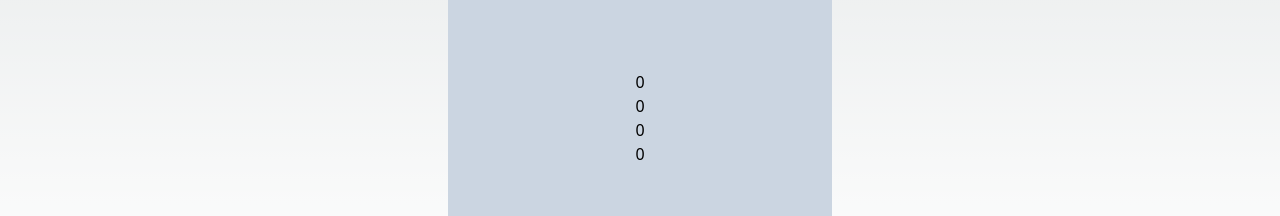
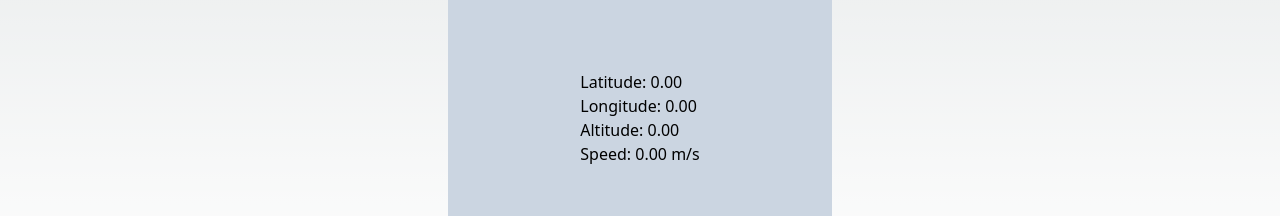
Before and after one commit to WeikeShi0730/cyclon, a Next.js app: page / in a window 1280 px wide. Shown: the part 482-698 px from the top of the page. Built offline with nearby package versions, Linux system fonts and the light colour scheme; no server answers.

Commit message:
Fix info display

```diff
--- a/src/components/dash.component.tsx
+++ b/src/components/dash.component.tsx
@@ -33,15 +33,15 @@ const Dash = () => {
       }
     }, 1000);
     return () => clearInterval(interval);
-  // eslint-disable-next-line react-hooks/exhaustive-deps
+    // eslint-disable-next-line react-hooks/exhaustive-deps
   }, [coords]);
 
   return (
     <div>
-      <div className="">{gps.latitude}</div>
-      <div className="">{gps.longitude}</div>
-      <div className="">{gps.altitude}</div>
-      <div className="">{gps.speed}</div>
+      <div className="">Latitude: {gps.latitude?.toFixed(2)}</div>
+      <div className="">Longitude: {gps.longitude?.toFixed(2)}</div>
+      <div className="">Altitude: {gps.altitude?.toFixed(2)}</div>
+      <div className="">Speed: {gps.speed?.toFixed(2)} m/s</div>
     </div>
   );
 };
```
